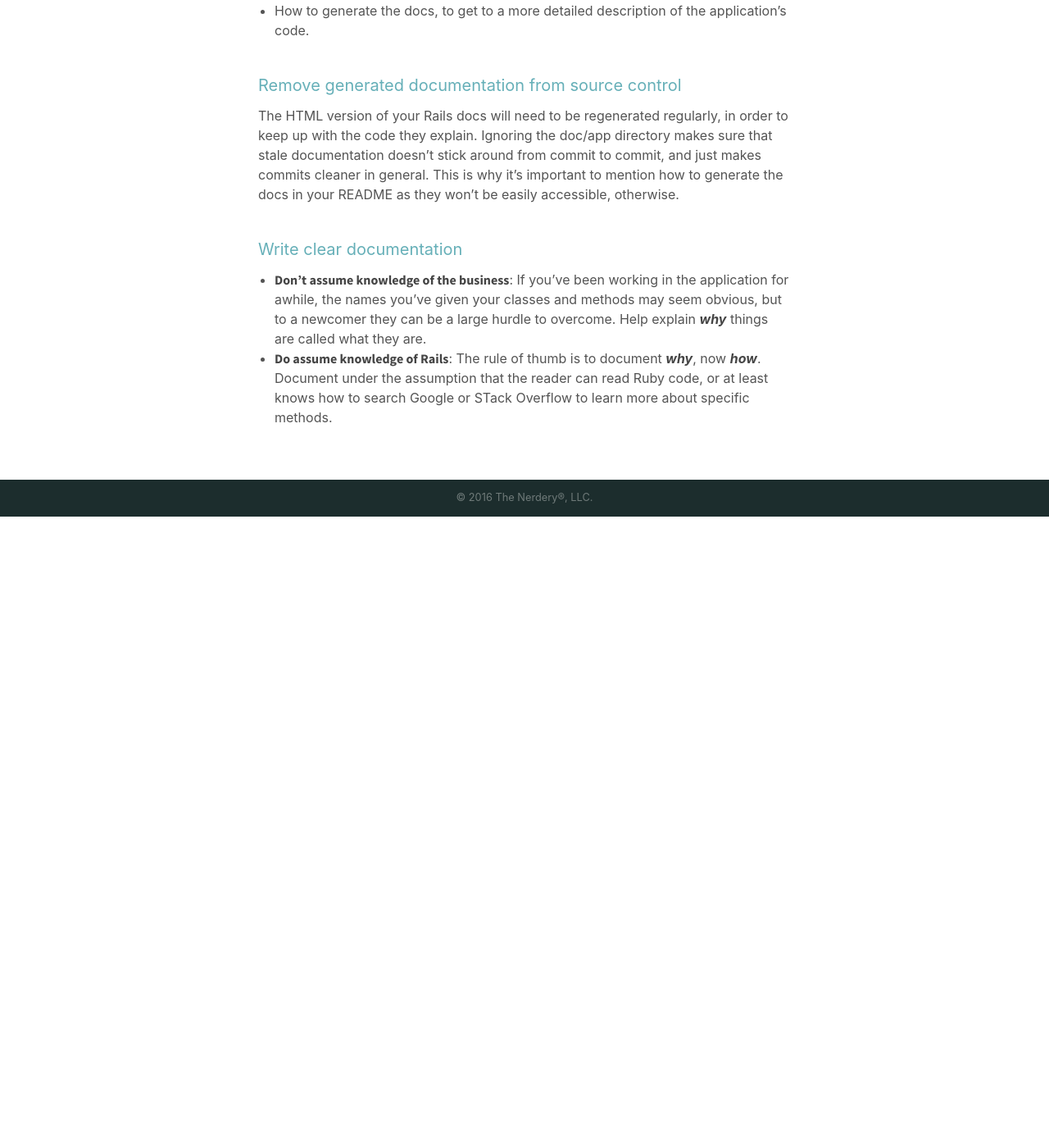
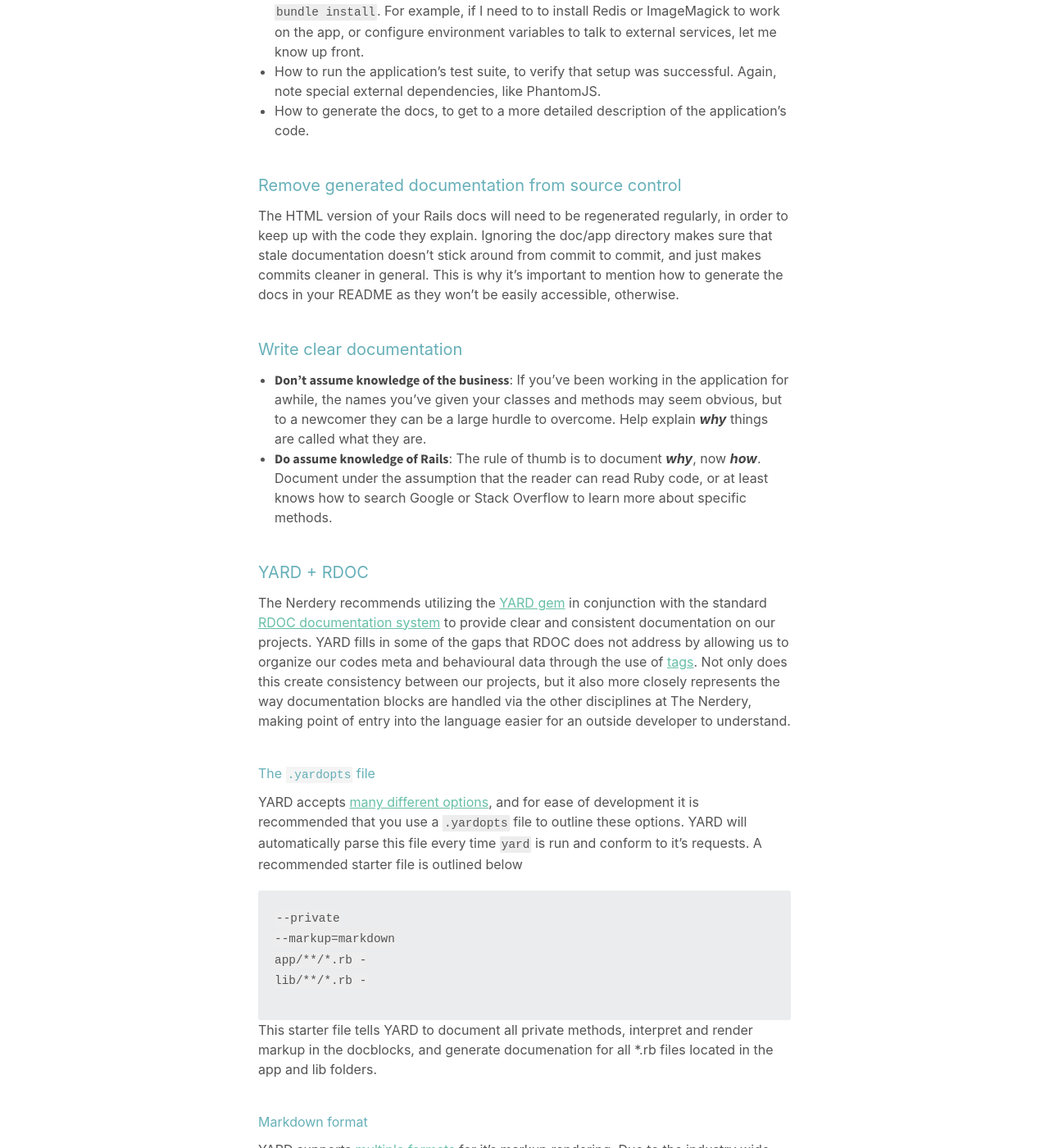
Before and after one commit to thenerdery/ruby-standards, a Jekyll site: the page built from index.md, in a window 1280 px wide and 1400 px high, scrolled down 9722 px. Shown: the whole window at 82% size. Built offline with Jekyll 4.4.1, drawn with Linux system fonts in a browser that asks for light colours; some web fonts are replaced; before the commit the page ends 10352 px from its top, so only the background shows below that; some of the changed text lies outside the part shown.

Commit message:
Adding sections to documenation

```diff
--- a/index.md
+++ b/index.md
@@ -240,9 +240,36 @@ Your README should include:
 
 ## Remove generated documentation from source control
 
-The HTML version of your Rails docs will need to be regenerated regularly, in order to keep up with the code they explain. Ignoring the doc/app directory makes sure that stale documentation doesn’t stick around from commit to commit, and just makes commits cleaner in general. This is why it’s important to mention how to generate the docs in your README as they won’t be easily accessible, otherwise.
+The HTML version of your Rails docs will need to be regenerated regularly, in order to keep up with the code they explain. Ignoring the doc/app directory makes sure that stale documentation doesn't stick around from commit to commit, and just makes commits cleaner in general. This is why it’s important to mention how to generate the docs in your README as they won’t be easily accessible, otherwise.
 
 ## Write clear documentation
 
 * __Don't assume knowledge of the business__: If you've been working in the application for awhile, the names you've given your classes and methods may seem obvious, but to a newcomer they can be a large hurdle to overcome. Help explain ___why___ things are called what they are.
-* __Do assume knowledge of Rails__: The rule of thumb is to document ___why___, now ___how___. Document under the assumption that the reader can read Ruby code, or at least knows how to search Google or STack Overflow to learn more about specific methods.
+* __Do assume knowledge of Rails__: The rule of thumb is to document ___why___, now ___how___. Document under the assumption that the reader can read Ruby code, or at least knows how to search Google or Stack Overflow to learn more about specific methods.
+
+## YARD + RDOC
+
+The Nerdery recommends utilizing the [YARD gem](http://yardoc.org/) in conjunction with the standard [RDOC documentation system](http://rdoc.sourceforge.net/doc/) to provide clear and consistent documentation on our projects. YARD fills in some of the gaps that RDOC does not address by allowing us to organize our codes meta and behavioural data through the use of [tags](http://www.rubydoc.info/gems/yard/file/docs/Tags.md). Not only does this create consistency between our projects, but it also more closely represents the way documentation blocks are handled via the other disciplines at The Nerdery, making point of entry into the language easier for an outside developer to understand.
+
+### The `.yardopts` file
+
+YARD accepts [many different options](http://www.rubydoc.info/gems/yard/YARD/CLI/Yardoc), and for ease of development it is recommended that you use a `.yardopts` file to outline these options. YARD will automatically parse this file every time `yard` is run and conform to it's requests. A recommended starter file is outlined below
+
+    --private
+    --markup=markdown
+    app/**/*.rb -
+    lib/**/*.rb -
+
+This starter file tells YARD to document all private methods, interpret and render markup in the docblocks, and generate documenation for all *.rb files located in the app and lib folders.
+
+### Markdown format
+
+YARD supports [multiple formats](http://www.rubydoc.info/gems/yard/file/docs/GettingStarted.md#Which_Markup_Format_) for it's markup rendering. Due to the industry wide acceptance and use of standard Markdown for most circumstances The Nerdery recommends utilizing `markdown` as the format of choice on our Ruby projects.
+
+### Do's & Dont's
+
+[YARD](http://www.rubydoc.info/gems/yard/file/docs/GettingStarted.md) and [RDOC](http://rdoc.sourceforge.net/doc/) are very extensive. We encourage you to read over the documentation and explore the vast amount of options available to you, however documenting too much, or using unwise practices can make your documentation just as bad as not having any at all. In this section we'll cover The Nerdery recommended practices while using this documentation engine combination:
+
+#### __DO__
+* Provide a documentation block at the top of every class file with a description of the classes function (___why___ not ___how___) within the application, your [author name](http://www.rubydoc.info/gems/yard/file/docs/Tags.md#author), and a [version number](http://www.rubydoc.info/gems/yard/file/docs/Tags.md#since) of when the class was first added to the project.
+* Provide a documentation block at the top of every method with a description of the methods function (___why___ not ___how___), all [paramaters](http://www.rubydoc.info/gems/yard/file/docs/Tags.md#param) of the method
```
Also changed, not shown: other parts of index.md (+2 -2 lines).
